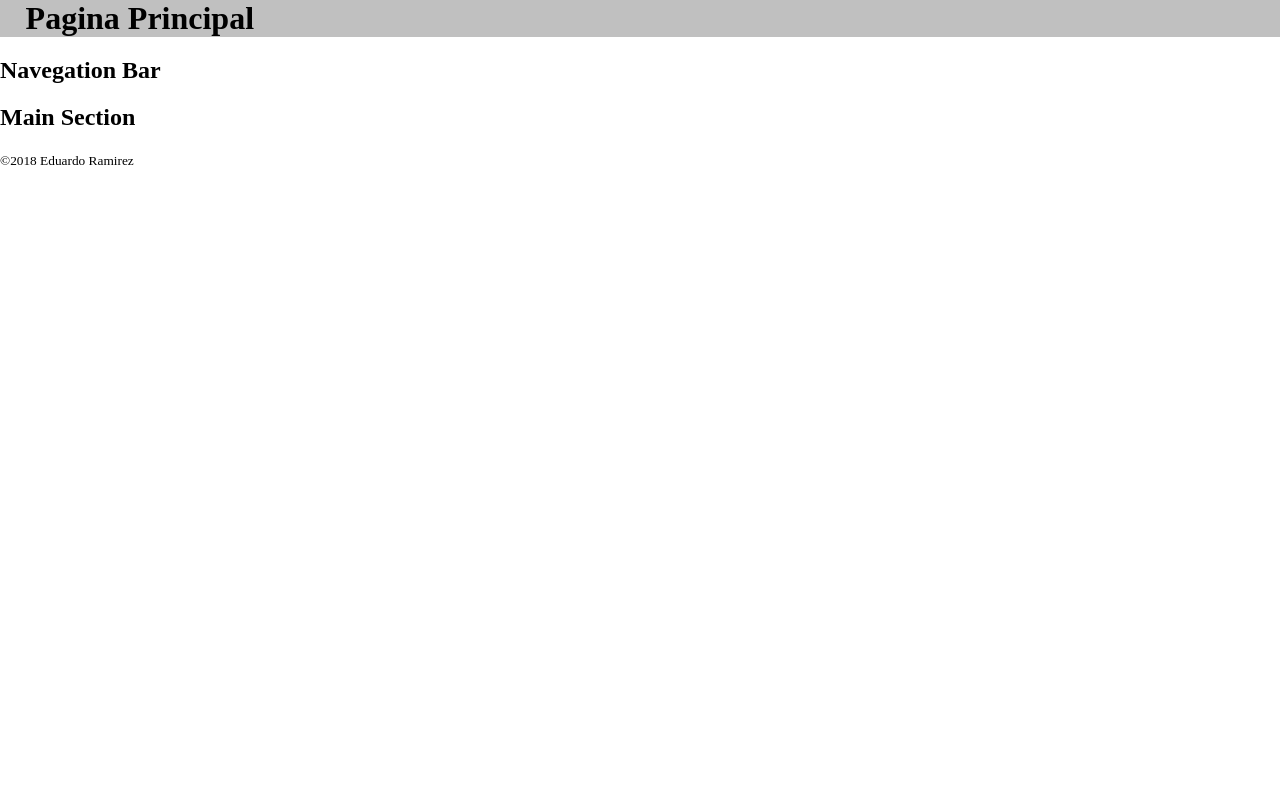
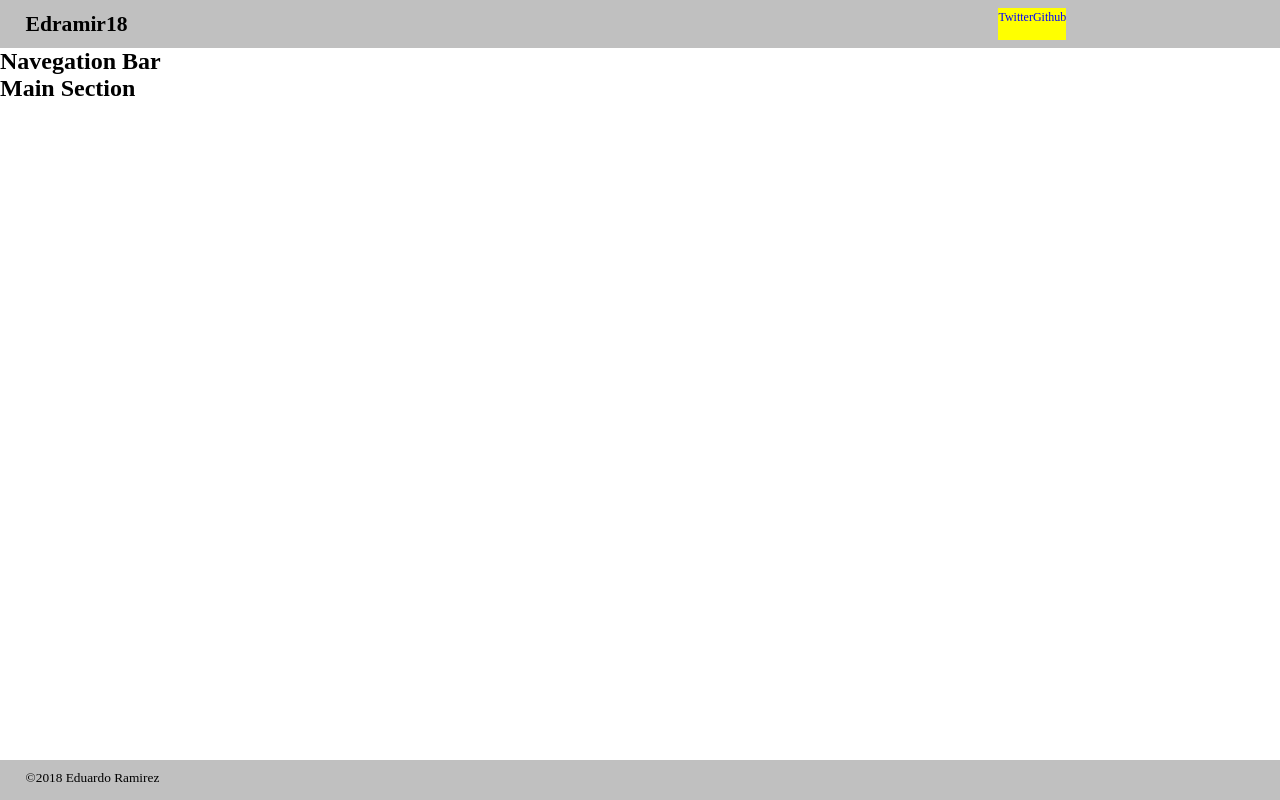
Before and after one commit to edramir18/wikisearch, a plain HTML site: page index.html in a window 1280 px wide. Drawn offline with Linux system fonts and the light colour scheme.

Commit message:
Minor fix and tweats

```diff
--- a/css/base.css
+++ b/css/base.css
@@ -1,7 +1,15 @@
 body {
 	margin: 0;
 }
-h1 {
-	-webkit-margin-before: 0;
-	-webkit-margin-after: 0;
+h1, h2, h3, h4, h5, h6 {
+	margin: 0;
+	padding: 0;
 }
+p {
+	margin: 0;
+	padding: 0;
+}
+a {
+	color: blue;
+	text-decoration: none;
+}
--- a/css/main.css
+++ b/css/main.css
@@ -1,7 +1,27 @@
 .page-header {
-	padding: 0 2vw;
+	font-size: 12px;
+	line-height: 1.5;
+	padding: 1vh 2vw;
 	background-color: silver;
+	display: inline-grid;
+	width: 96vw;
+	grid-template-columns: auto 20vw;
 }
 	.page-header__title {
-
+		font-size: 1.8em;
+		font-weight: bold;
 	}
+.btn-group {
+	display: inline-flex;
+}
+.btn {
+	background-color: yellow;
+}
+.page-footer {
+	background-color: silver;
+	bottom: 0;
+	position: fixed;
+	padding: 1vh 2vw;
+	width: 96vw;
+	height: 3vh;
+}
--- a/index.html
+++ b/index.html
@@ -10,7 +10,13 @@
 </head>
 <body>
 	<header class="page-header">
-		<h1 class="page-header__title">Pagina Principal</h1>
+		<div>
+			<p class="page-header__title">Edramir18</p>
+		</div>
+		<div class="btn-group">
+			<a class="btn" href="#">Twitter</a>
+			<a class="btn" href="#">Github</a>
+		</div>
 	</header>
 	<nav>
 		<h2>Navegation Bar</h2>
@@ -18,7 +24,7 @@
 	<main>
 		<h2>Main Section</h2>
 	</main>
-	<footer>
+	<footer class="page-footer">
 		<small>&copy;2018 Eduardo Ramirez</small>
 	</footer>
 	<script type="text/javascript" src="js/main.js"></script>
```
